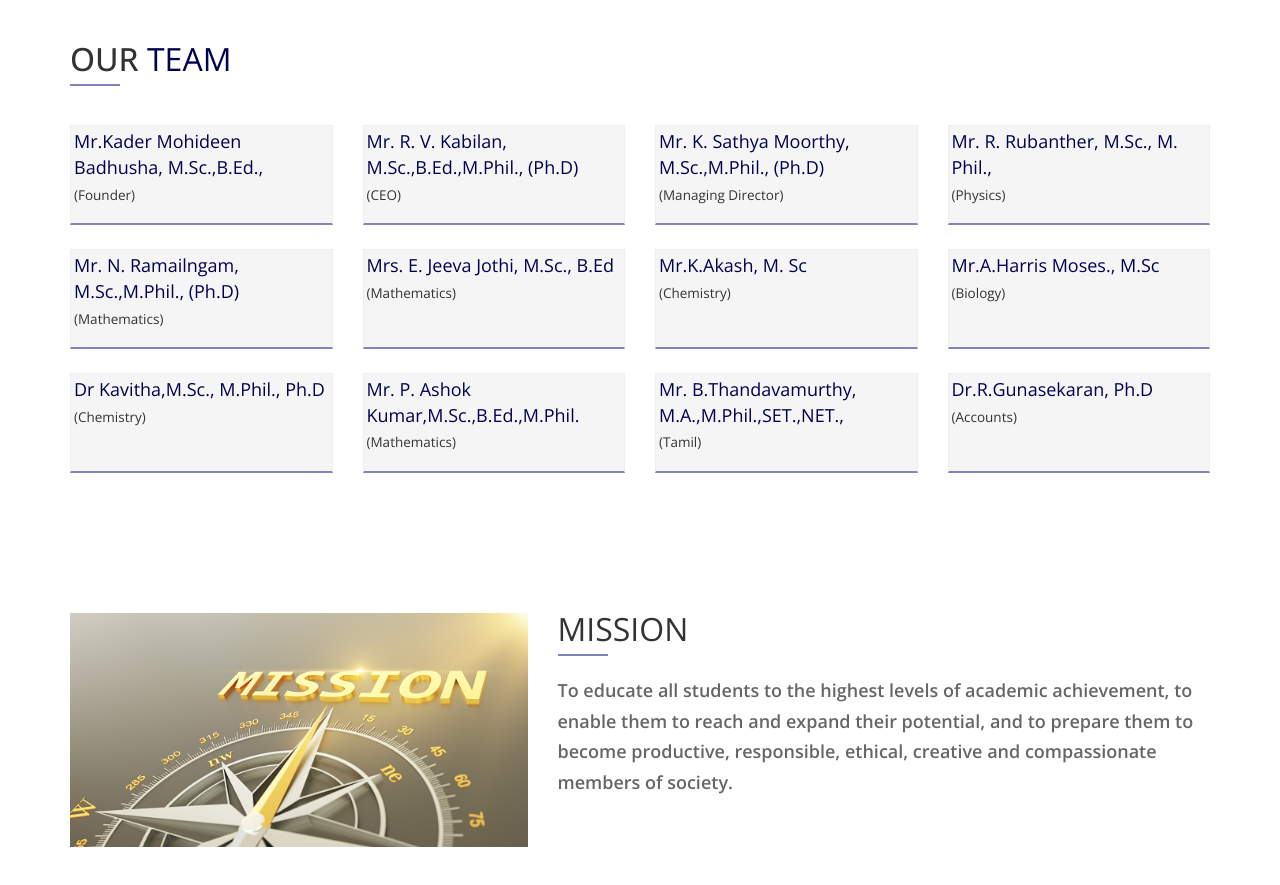
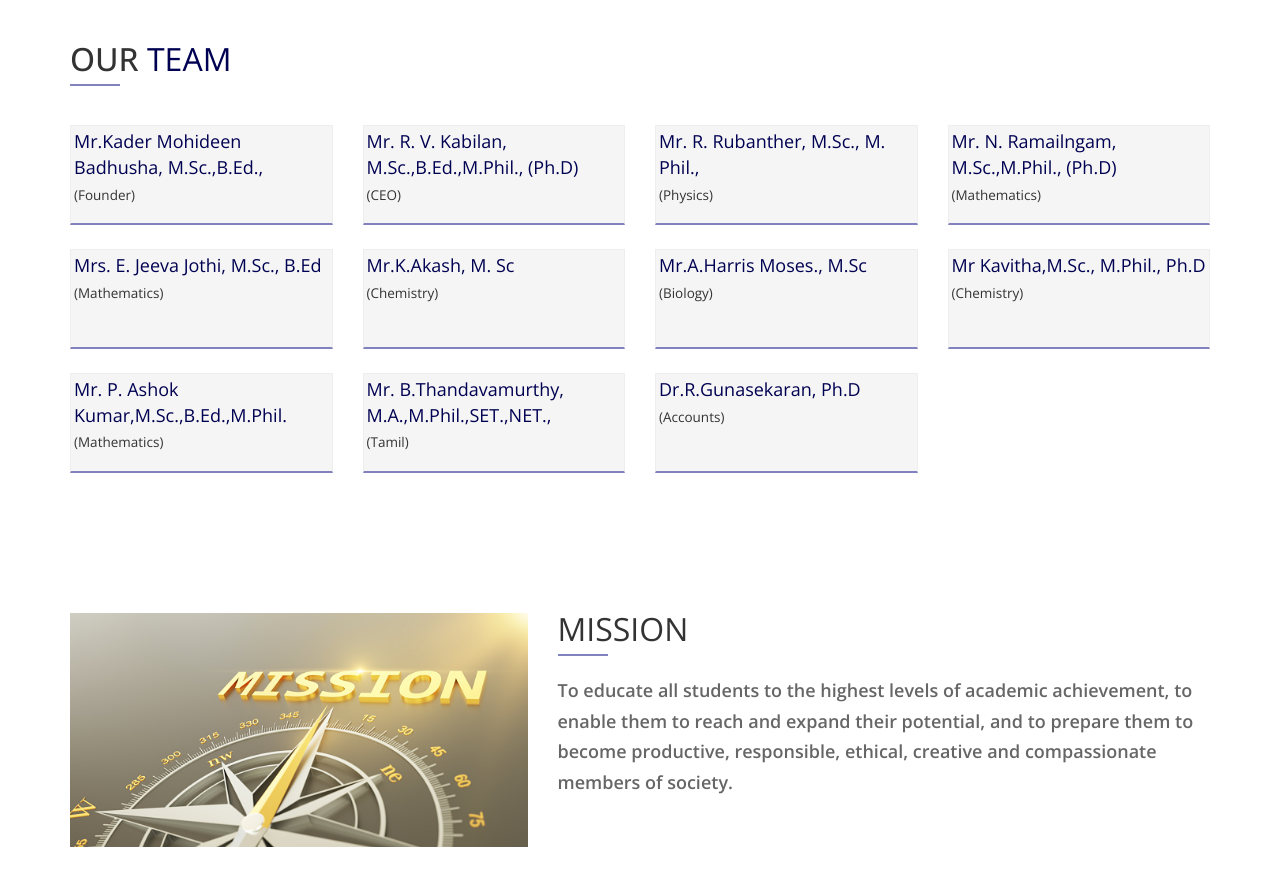
Before and after one commit to Atsaran-com/ABC-ACADEMYS, a plain HTML site: page Aboutus.html in a window 1280 px wide. Shown: the part 960-1845 px from the top of the page. Drawn offline with nearby package versions, Linux system fonts and the light colour scheme; no server answers; a web font is replaced by a local one.

Commit message:
name change

```diff
--- a/Aboutus.html
+++ b/Aboutus.html
@@ -284,7 +284,7 @@
               <div class="team maxwidth400">
 
                 <div class="content border-1px border-bottom-theme-color-2-2px p-15 bg-light clearfix">
-                  <h4 class="name mt-0 text-theme-color-2">Mr. K. Sathya Moorthy, M.Sc.,M.Phil., (Ph.D)<br><small>(Managing Director)</small></h4>
+                  <h4 class="name mt-0 text-theme-color-2">Mr. R. Rubanther, M.Sc., M. Phil.,<br><small>(Physics)</small></h4>
 
 
 
@@ -296,7 +296,7 @@
               <div class="team maxwidth400">
 
                 <div class="content border-1px border-bottom-theme-color-2-2px p-15 bg-light clearfix">
-                  <h4 class="name mt-0 text-theme-color-2">Mr. R. Rubanther, M.Sc., M. Phil.,<br><small>(Physics)</small></h4>
+                  <h4 class="name mt-0 text-theme-color-2">Mr. N. Ramailngam, M.Sc.,M.Phil., (Ph.D)<small><br>(Mathematics)</small></h4>
                  <!--  <p class="mb-20">Lorem ipsum dolor sit amet, con amit sectetur adipisicing elit.</p> -->
 
 
@@ -307,7 +307,7 @@
               <div class="team maxwidth400">
 
                 <br><div class="content border-1px border-bottom-theme-color-2-2px p-15 bg-light clearfix">
-                  <h4 class="name mt-0 text-theme-color-2">Mr. N. Ramailngam, M.Sc.,M.Phil., (Ph.D)<small><br>(Mathematics)</small></h4>
+                  <h4 class="name mt-0 text-theme-color-2">Mrs. E. Jeeva Jothi, M.Sc., B.Ed<small><br>(Mathematics)</small></h4>
                  <!--  <p class="mb-20">Lorem ipsum dolor sit amet, con amit sectetur adipisicing elit.</p> -->
 
 
@@ -318,7 +318,7 @@
               <div class="team maxwidth400">
 
                <br> <div class="content border-1px border-bottom-theme-color-2-2px p-15 bg-light clearfix">
-                  <h4 class="name mt-0 text-theme-color-2">Mrs. E. Jeeva Jothi, M.Sc., B.Ed<small><br>(Mathematics)</small></h4>
+                  <h4 class="name mt-0 text-theme-color-2">Mr.K.Akash, M. Sc<small><br>(Chemistry)</small></h4>
                  <!--  <p class="mb-20">Lorem ipsum dolor sit amet, con amit sectetur adipisicing elit.</p> -->
 
 
@@ -330,7 +330,7 @@
               <div class="team maxwidth400">
 
               <br>  <div class="content border-1px border-bottom-theme-color-2-2px p-15 bg-light clearfix">
-                  <h4 class="name mt-0 text-theme-color-2">Mr.K.Akash, M. Sc<small><br>(Chemistry)</small></h4>
+                  <h4 class="name mt-0 text-theme-color-2">Mr.A.Harris Moses., M.Sc<small><br>(Biology)</small></h4>
                  <!--  <p class="mb-20">Lorem ipsum dolor sit amet, con amit sectetur adipisicing elit.</p> -->
 
 
@@ -341,7 +341,7 @@
               <div class="team maxwidth400">
 
              <br>   <div class="content border-1px border-bottom-theme-color-2-2px p-15 bg-light clearfix">
-                  <h4 class="name mt-0 text-theme-color-2">Mr.A.Harris Moses., M.Sc<small><br>(Biology)</small></h4>
+                  <h4 class="name mt-0 text-theme-color-2">Mr Kavitha,M.Sc., M.Phil., Ph.D<small><br>(Chemistry)</small></h4>
                  <!--  <p class="mb-20">Lorem ipsum dolor sit amet, con amit sectetur adipisicing elit.</p> -->
 
 
@@ -352,7 +352,7 @@
               <div class="team maxwidth400">
 
               <br>  <div class="content border-1px border-bottom-theme-color-2-2px p-15 bg-light clearfix">
-                  <h4 class="name mt-0 text-theme-color-2">Dr Kavitha,M.Sc., M.Phil., Ph.D<small><br>(Chemistry)</small></h4>
+                  <h4 class="name mt-0 text-theme-color-2">Mr. P. Ashok Kumar,M.Sc.,B.Ed.,M.Phil.<small><br>(Mathematics)</small></h4>
                  <!--  <p class="mb-20">Lorem ipsum dolor sit amet, con amit sectetur adipisicing elit.</p> -->
 
 
@@ -360,17 +360,6 @@
               </div>
             </div>
             <div class="col-sm-6 col-md-3 sm-text-center">
-              <div class="team maxwidth400">
-
-              <br>  <div class="content border-1px border-bottom-theme-color-2-2px p-15 bg-light clearfix">
-                  <h4 class="name mt-0 text-theme-color-2">Mr. P. Ashok Kumar,M.Sc.,B.Ed.,M.Phil.<small><br>(Mathematics)</small></h4>
-                 <!--  <p class="mb-20">Lorem ipsum dolor sit amet, con amit sectetur adipisicing elit.</p> -->
-
-
-                </div>
-              </div>
-            </div>
-             <div class="col-sm-6 col-md-3 sm-text-center">
               <div class="team maxwidth400">
 
               <br>  <div class="content border-1px border-bottom-theme-color-2-2px p-15 bg-light clearfix">
```
